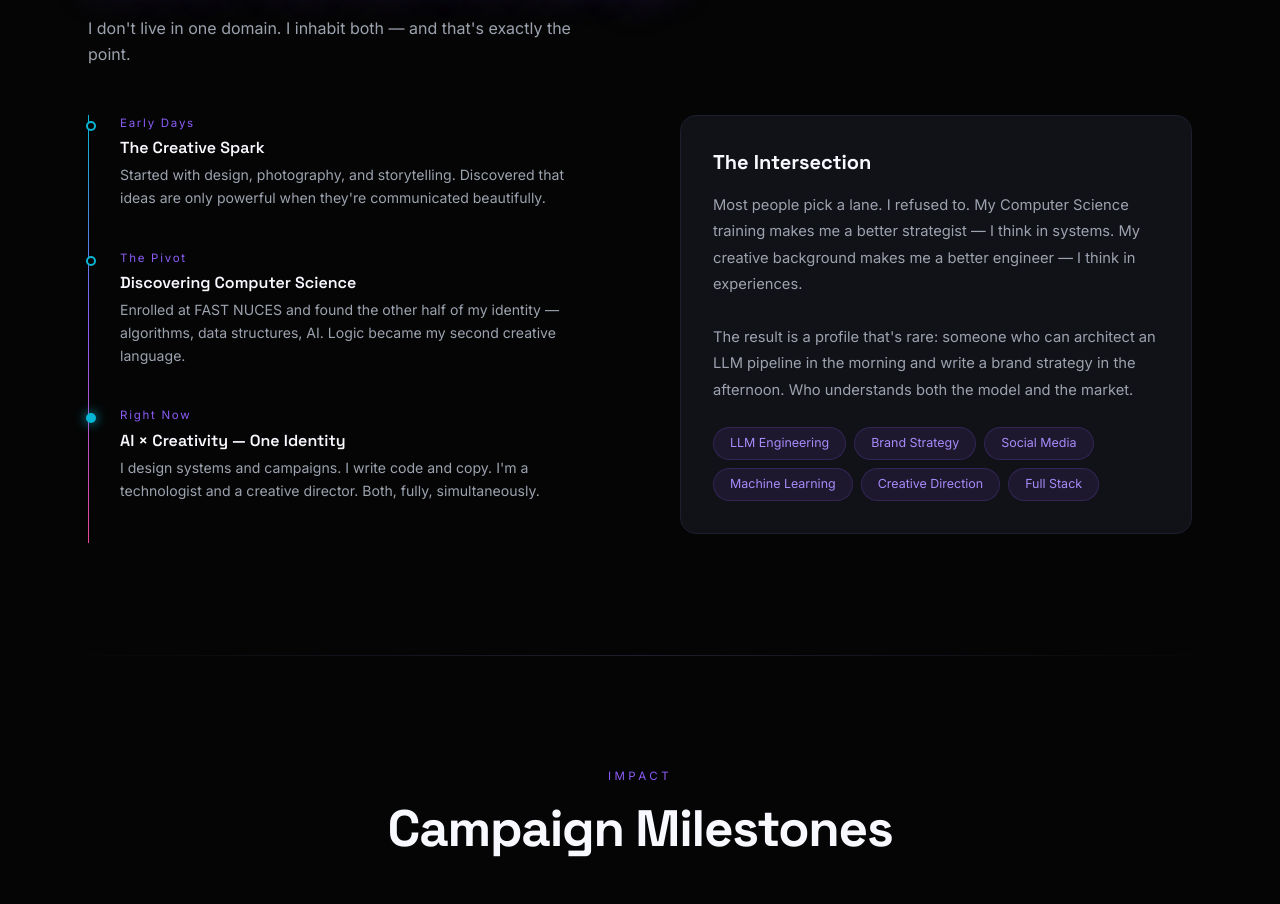
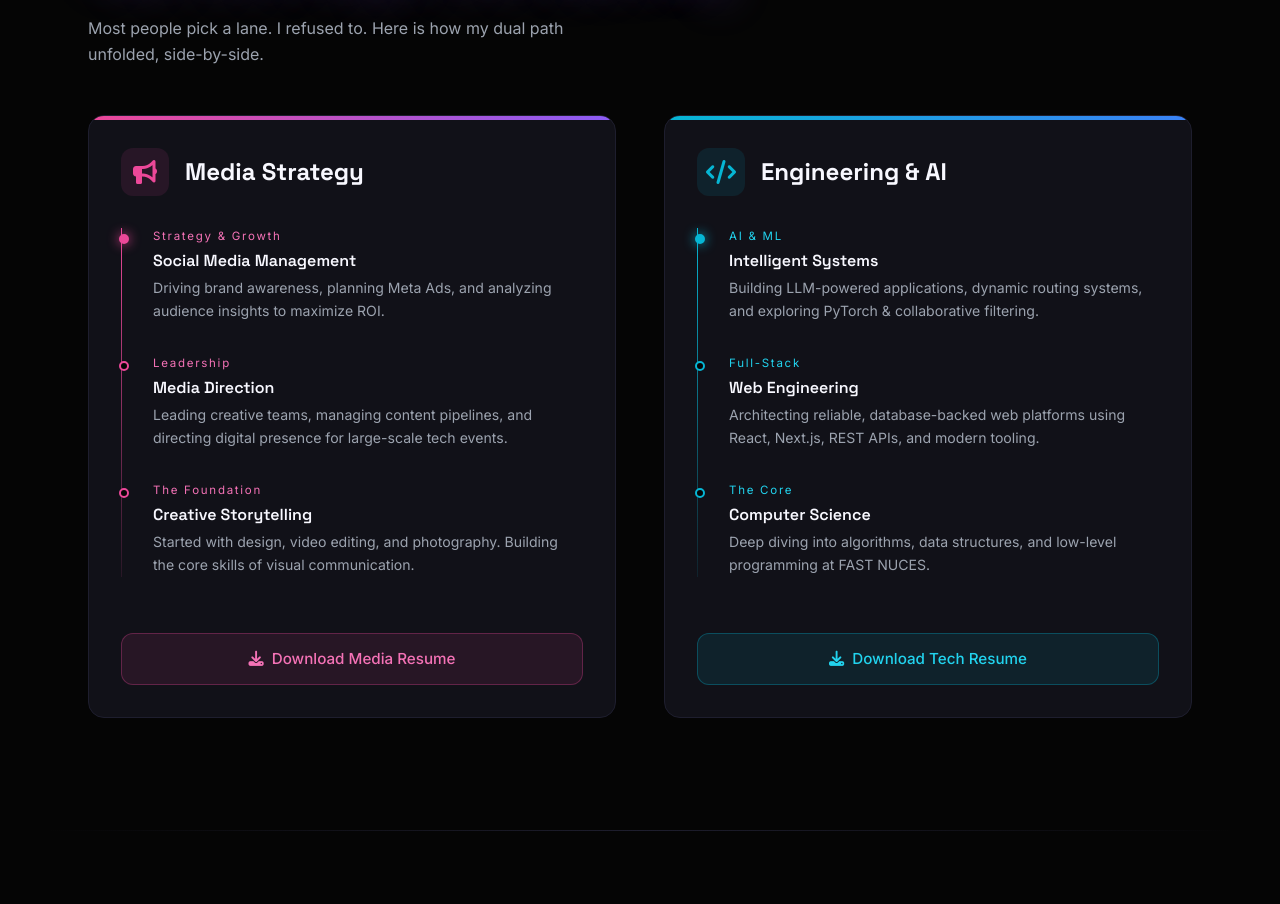
Before and after one commit to waniaf-22/Portfolio-Wania-Fatima, a React (Vite) app: page / in a window 1280 px wide. Shown: the part 1004-1908 px from the top of the page. Built offline with nearby package versions, Linux system fonts and the light colour scheme; the HTML template or start-up script is replaced by a standard one.

Commit message:
feat: redesign about section and configure formspree
- Split About section into dual 'Media Strategy' and 'Engineering & AI' timelines.

- Add direct Google Drive download links for both resumes.

- Configure Formspree ID to enable working contact form.

```diff
--- a/src/components/AboutSection.tsx
+++ b/src/components/AboutSection.tsx
@@ -1,12 +1,16 @@
 import { useEffect, useRef } from "react";
 
-const timelineItems = [
-  { year: "Early Days", title: "The Creative Spark", desc: "Started with design, photography, and storytelling. Discovered that ideas are only powerful when they're communicated beautifully." },
-  { year: "The Pivot", title: "Discovering Computer Science", desc: "Enrolled at FAST NUCES and found the other half of my identity — algorithms, data structures, AI. Logic became my second creative language." },
-  { year: "Right Now", title: "AI × Creativity — One Identity", desc: "I design systems and campaigns. I write code and copy. I'm a technologist and a creative director. Both, fully, simultaneously.", active: true },
+const socialJourney = [
+  { year: "Strategy & Growth", title: "Social Media Management", desc: "Driving brand awareness, planning Meta Ads, and analyzing audience insights to maximize ROI.", active: true },
+  { year: "Leadership", title: "Media Direction", desc: "Leading creative teams, managing content pipelines, and directing digital presence for large-scale tech events." },
+  { year: "The Foundation", title: "Creative Storytelling", desc: "Started with design, video editing, and photography. Building the core skills of visual communication." },
 ];
 
-const identityTags = ["LLM Engineering", "Brand Strategy", "Social Media", "Machine Learning", "Creative Direction", "Full Stack"];
+const codingJourney = [
+  { year: "AI & ML", title: "Intelligent Systems", desc: "Building LLM-powered applications, dynamic routing systems, and exploring PyTorch & collaborative filtering.", active: true },
+  { year: "Full-Stack", title: "Web Engineering", desc: "Architecting reliable, database-backed web platforms using React, Next.js, REST APIs, and modern tooling." },
+  { year: "The Core", title: "Computer Science", desc: "Deep diving into algorithms, data structures, and low-level programming at FAST NUCES." },
+];
 
 const AboutSection = () => {
   const sectionRef = useRef<HTMLElement>(null);
@@ -41,64 +45,99 @@ const AboutSection = () => {
     <section id="about" ref={sectionRef} className="section-padding">
       <div className="text-[0.72rem] tracking-[0.3em] uppercase text-[var(--purple)] mb-4">The Story</div>
       <h2 className="text-[clamp(2.2rem,4vw,3.5rem)] font-display font-bold tracking-tight leading-[1.1] mb-4 glow-text">
-        Where Two Worlds Merge
+        Two Journeys, One Identity
       </h2>
       <p className="text-[var(--lg)] text-base leading-relaxed max-w-[520px] mb-12">
-        I don't live in one domain. I inhabit both — and that's exactly the point.
+        Most people pick a lane. I refused to. Here is how my dual path unfolded, side-by-side.
       </p>
 
-      <div className="grid grid-cols-1 lg:grid-cols-2 gap-12 lg:gap-20 items-start">
-        {/* Timeline */}
-        <div className="relative pl-8">
+      <div className="grid grid-cols-1 lg:grid-cols-2 gap-8 lg:gap-12 items-start">
+        {/* Left Side: Social Media Journey */}
+        <div className="relative rounded-2xl p-8 border border-[var(--dark-border)] overflow-hidden reveal-item group transition-all duration-300 hover:border-[rgba(236,72,153,0.4)] hover:shadow-[0_10px_30px_rgba(236,72,153,0.1)] flex flex-col h-full" style={{ background: "var(--dark-card)" }}>
+          <div className="absolute top-0 left-0 w-full h-1" style={{ background: "linear-gradient(90deg, #ec4899, #8b5cf6)" }} />
+
+          <div className="flex items-center gap-4 mb-8">
+            <div className="w-12 h-12 rounded-xl flex items-center justify-center text-2xl text-[#ec4899]" style={{ background: "rgba(236,72,153,0.1)" }}>
+              <i className="fa-solid fa-bullhorn"></i>
+            </div>
+            <h3 className="text-2xl font-display font-bold">Media Strategy</h3>
+          </div>
+
+          <div className="relative pl-8 mb-10 flex-grow">
             <div
               className="absolute left-0 top-0 bottom-0 w-px"
-            style={{ background: "linear-gradient(to bottom, var(--cyan), var(--purple), var(--pink))" }}
+              style={{ background: "linear-gradient(to bottom, #ec4899, rgba(236,72,153,0.1))" }}
             />
-          {timelineItems.map((item, i) => (
-            <div key={i} className="relative mb-10 reveal-item">
+            {socialJourney.map((item, i) => (
+              <div key={i} className="relative mb-8 last:mb-0">
                 <div
-                className={`absolute -left-[2.15rem] top-1.5 w-2.5 h-2.5 rounded-full border-2 border-[var(--cyan)]  ${
-                  item.active ? "bg-[var(--cyan)] shadow-[0_0_12px_var(--cyan)]" : "bg-[var(--black)]"
+                  className={`absolute -left-[2.15rem] top-1.5 w-2.5 h-2.5 rounded-full border-2 border-[#ec4899] ${
+                    item.active ? "bg-[#ec4899] shadow-[0_0_12px_#ec4899]" : "bg-[var(--black)]"
                   }`}
                 />
-              <div className="text-[0.72rem] tracking-[0.15em] text-[var(--purple)] mb-1">{item.year}</div>
+                <div className="text-[0.72rem] tracking-[0.15em] text-[#f472b6] mb-1">{item.year}</div>
                 <div className="text-base font-display font-semibold mb-1">{item.title}</div>
                 <div className="text-[0.88rem] text-[var(--lg)] leading-relaxed">{item.desc}</div>
               </div>
             ))}
           </div>
 
-        {/* Right column */}
-        <div>
-          {/* Identity card */}
-          <div
-            className="relative rounded-2xl p-8 border border-[var(--dark-border)] overflow-hidden reveal-item"
-            style={{ background: "var(--dark-card)" }}
+          <div className="mt-auto pt-4">
+            <a
+              href="https://drive.google.com/file/d/1D4qV5cyxbEt3fi-V-ywjcWauZrxF0Ewo/view?usp=drive_link"
+              target="_blank"
+              rel="noopener noreferrer"
+              className="inline-flex items-center justify-center w-full gap-2 px-6 py-3.5 rounded-lg text-[0.95rem] font-medium transition-all duration-300 hover:-translate-y-1"
+              style={{ background: "rgba(236,72,153,0.1)", border: "1px solid rgba(236,72,153,0.3)", color: "#f472b6" }}
             >
-            <div
-              className="absolute -top-1/2 -right-[30%] w-[200px] h-[200px]"
-              style={{ background: "radial-gradient(circle, rgba(139,92,246,0.15), transparent 70%)" }}
-            />
-            <h3 className="text-xl font-display font-bold mb-4">The Intersection</h3>
-            <p className="text-[var(--lg)] text-[0.92rem] leading-[1.8]">
-              Most people pick a lane. I refused to. My Computer Science training makes me a better strategist — I think in systems. My creative background makes me a better engineer — I think in experiences.
-              <br /><br />
-              The result is a profile that's rare: someone who can architect an LLM pipeline in the morning and write a brand strategy in the afternoon. Who understands both the model and the market.
-            </p>
-            <div className="flex flex-wrap gap-2 mt-6">
-              {identityTags.map((tag) => (
-                <span
-                  key={tag}
-                  className="px-4 py-1.5 rounded-full text-[0.78rem] text-[#a78bfa]"
-                  style={{ background: "rgba(139,92,246,0.1)", border: "1px solid rgba(139,92,246,0.2)" }}
-                >
-                  {tag}
-                </span>
-              ))}
+              <i className="fa-solid fa-download"></i>
+              Download Media Resume
+            </a>
           </div>
         </div>
 
+        {/* Right Side: Coding Journey */}
+        <div className="relative rounded-2xl p-8 border border-[var(--dark-border)] overflow-hidden reveal-item group transition-all duration-300 hover:border-[rgba(6,182,212,0.4)] hover:shadow-[0_10px_30px_rgba(6,182,212,0.1)] flex flex-col h-full" style={{ background: "var(--dark-card)" }}>
+          <div className="absolute top-0 left-0 w-full h-1" style={{ background: "linear-gradient(90deg, #06b6d4, #3b82f6)" }} />
 
+          <div className="flex items-center gap-4 mb-8">
+            <div className="w-12 h-12 rounded-xl flex items-center justify-center text-2xl text-[#06b6d4]" style={{ background: "rgba(6,182,212,0.1)" }}>
+              <i className="fa-solid fa-code"></i>
+            </div>
+            <h3 className="text-2xl font-display font-bold">Engineering & AI</h3>
+          </div>
+
+          <div className="relative pl-8 mb-10 flex-grow">
+            <div
+              className="absolute left-0 top-0 bottom-0 w-px"
+              style={{ background: "linear-gradient(to bottom, #06b6d4, rgba(6,182,212,0.1))" }}
+            />
+            {codingJourney.map((item, i) => (
+              <div key={i} className="relative mb-8 last:mb-0">
+                <div
+                  className={`absolute -left-[2.15rem] top-1.5 w-2.5 h-2.5 rounded-full border-2 border-[#06b6d4] ${
+                    item.active ? "bg-[#06b6d4] shadow-[0_0_12px_#06b6d4]" : "bg-[var(--black)]"
+                  }`}
+                />
+                <div className="text-[0.72rem] tracking-[0.15em] text-[#22d3ee] mb-1">{item.year}</div>
+                <div className="text-base font-display font-semibold mb-1">{item.title}</div>
+                <div className="text-[0.88rem] text-[var(--lg)] leading-relaxed">{item.desc}</div>
+              </div>
+            ))}
+          </div>
+
+          <div className="mt-auto pt-4">
+            <a
+              href="https://drive.google.com/file/d/1EDTXrWOniJ-aob4JU4o_SmXcXg_u6ufz/view?usp=drive_link"
+              target="_blank"
+              rel="noopener noreferrer"
+              className="inline-flex items-center justify-center w-full gap-2 px-6 py-3.5 rounded-lg text-[0.95rem] font-medium transition-all duration-300 hover:-translate-y-1"
+              style={{ background: "rgba(6,182,212,0.1)", border: "1px solid rgba(6,182,212,0.3)", color: "#22d3ee" }}
+            >
+              <i className="fa-solid fa-download"></i>
+              Download Tech Resume
+            </a>
+          </div>
         </div>
       </div>
     </section>
--- a/src/components/ContactSection.tsx
+++ b/src/components/ContactSection.tsx
@@ -4,7 +4,7 @@ import { useRef, useState } from "react";
 // 1. Go to https://formspree.io → Sign up free
 // 2. Click "New Form" → enter waniaf59@gmail.com
 // 3. Copy the form ID from the URL (e.g. "xabc1234") and paste below
-const FORM_ID = "YOUR_FORM_ID"; // ← replace this
+const FORM_ID = "xkoalwko"; // ← replace this
 
 const socialLinks = [
   { icon: "⌥", label: "github.com/waniaf-22",           url: "https://github.com/waniaf-22" },
```
Lines whose indentation alone changed are shown as unchanged.
